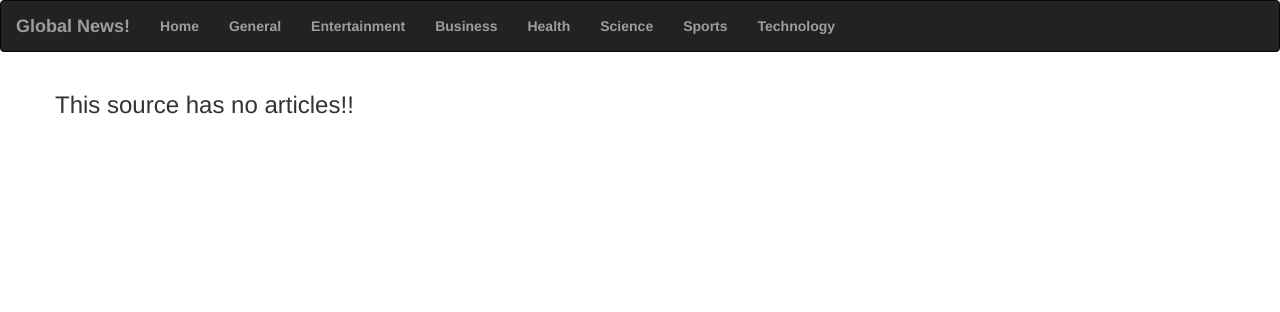
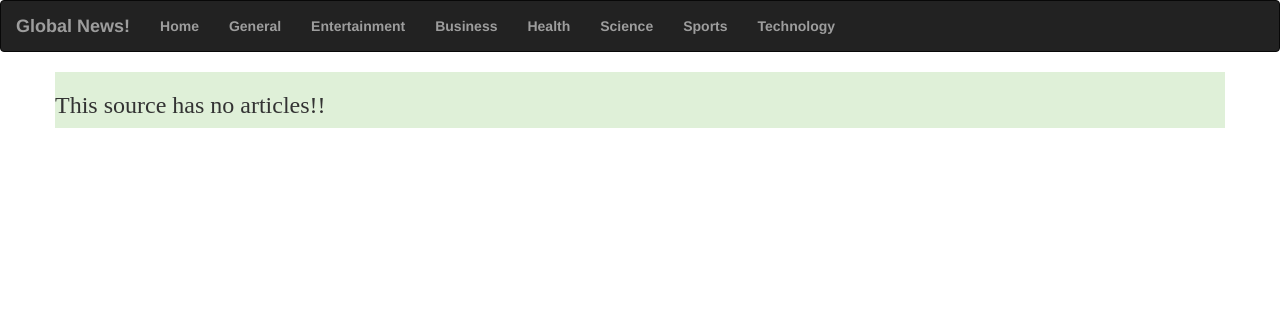
Before and after one commit to k-wayne/NewsHighlights, a Flask app: template app/templates/article.html in a window 1280 px wide. Shown: the top 312 px of the page. Run offline with Flask 2, Linux system fonts and the light colour scheme; the template is opened without the code that fills it, so the values that code supplies are empty; some libraries are stand-ins or nearby versions.

Commit message:
final styling with bootstrap

```diff
--- a/app/templates/article.html
+++ b/app/templates/article.html
@@ -8,7 +8,7 @@
 
      <body>
           {% block content%}
-               <div class="container">
+               <div class="container bg-success" style="font-family: 'Libre Baskerville', serif;">
                <div class="row">
                {% if articles %}
                     {{macro.displayArticle(articles)}}
```
